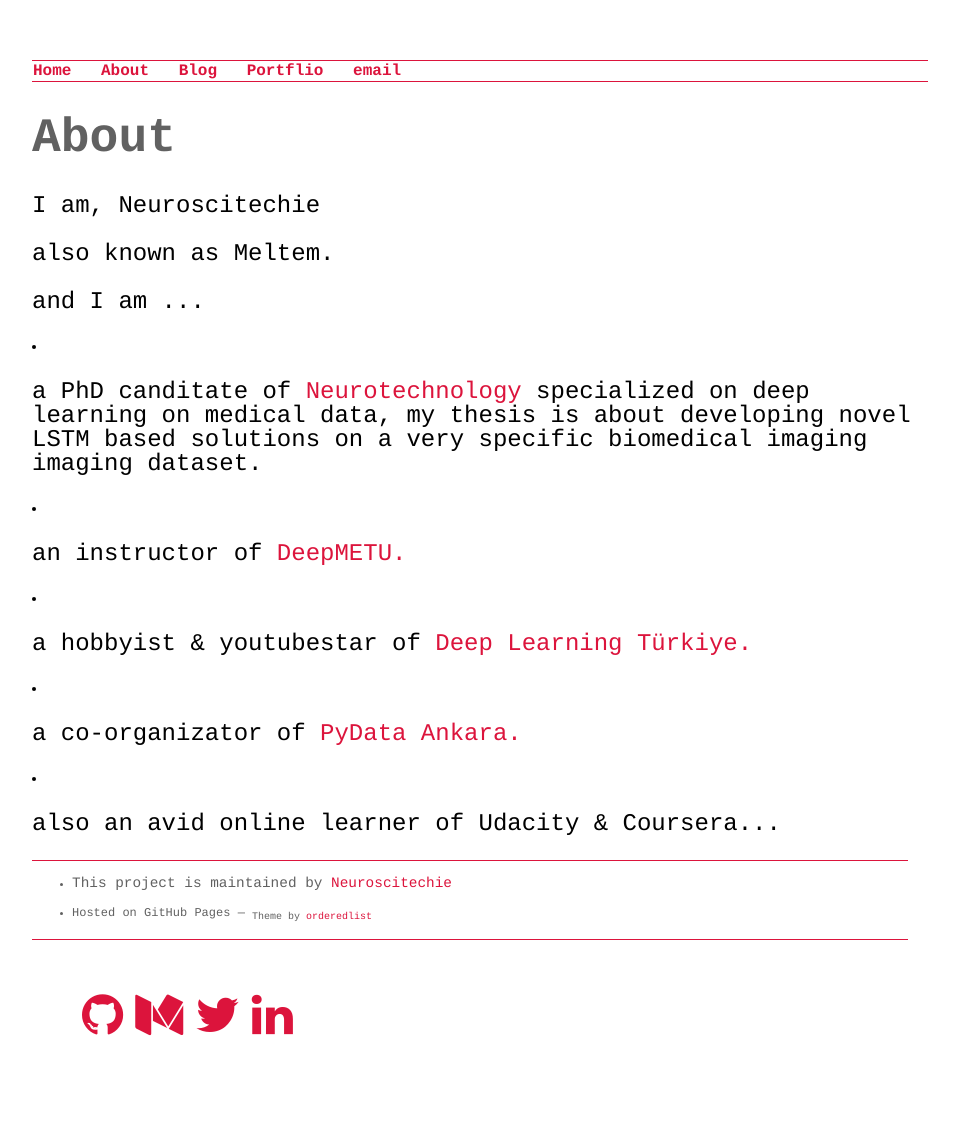
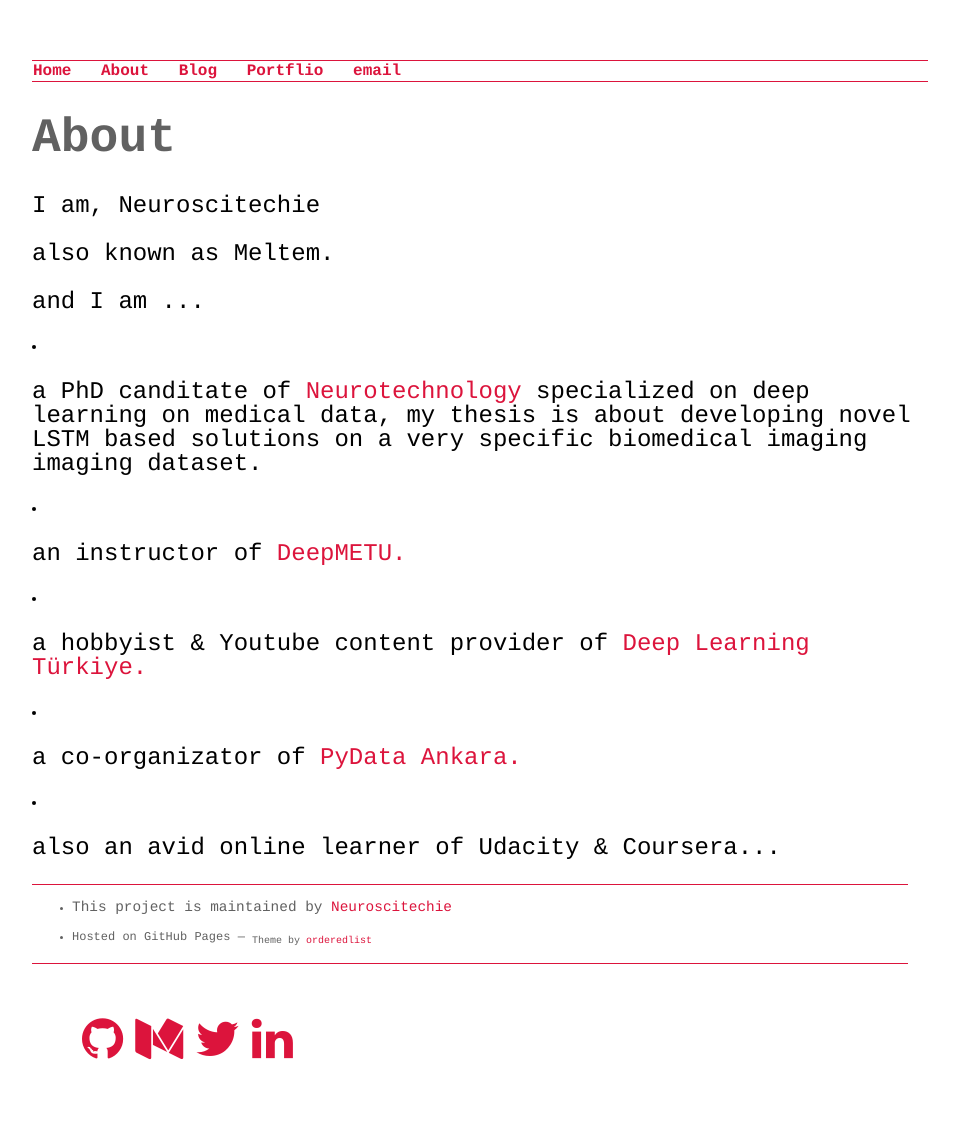
Before and after one commit to inantubek/meltemiatay.github.io, a Jekyll site: the page built from about/index.html, in a window 1280 px wide. Shown: the whole page, without its empty margins (160-1119 px from the left). Built offline with Jekyll 4.4.1, drawn with Linux system fonts in a browser that asks for light colours; nearby versions of some CDN libraries; before the commit the page ends 1106 px from its top, so only the background shows below that.

Commit message:
Update index.html

```diff
--- a/about/index.html
+++ b/about/index.html
@@ -10,7 +10,7 @@ title: A Neuroscitechie Blog
 			<p> and I am ... </p>
 			<li><p>a PhD canditate of <a href="http://nsnt.metu.edu.tr/en">Neurotechnology</a> specialized on deep learning on medical data, my thesis is about developing novel LSTM based solutions on a very specific biomedical imaging imaging dataset.</p></li>
 			<li><p>an instructor of <a href="https://www.facebook.com/deepmetu/">DeepMETU.</a></p></li>
-			<li><p>a hobbyist & youtubestar of <a href="http://www.deeplearningturkiye.com/">Deep Learning Türkiye.</a></p></li>
+			<li><p>a hobbyist & Youtube content provider of <a href="http://www.deeplearningturkiye.com/">Deep Learning Türkiye.</a></p></li>
 			<li><p>a co-organizator of <a href="https://www.meetup.com/PyData-Ankara/">PyData Ankara.</a></p></li>
 			<li><p>also an avid online learner of Udacity & Coursera...</p></li>
                 </div>
```
